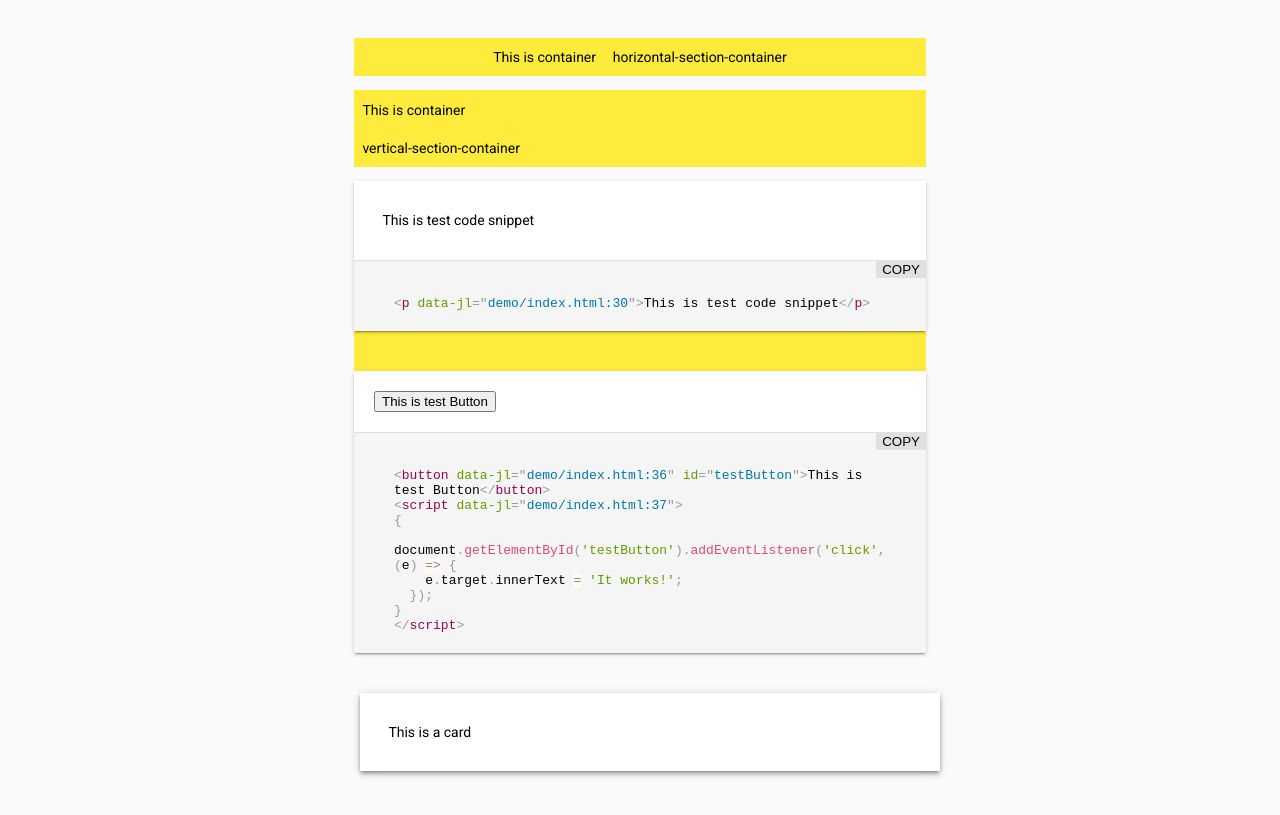
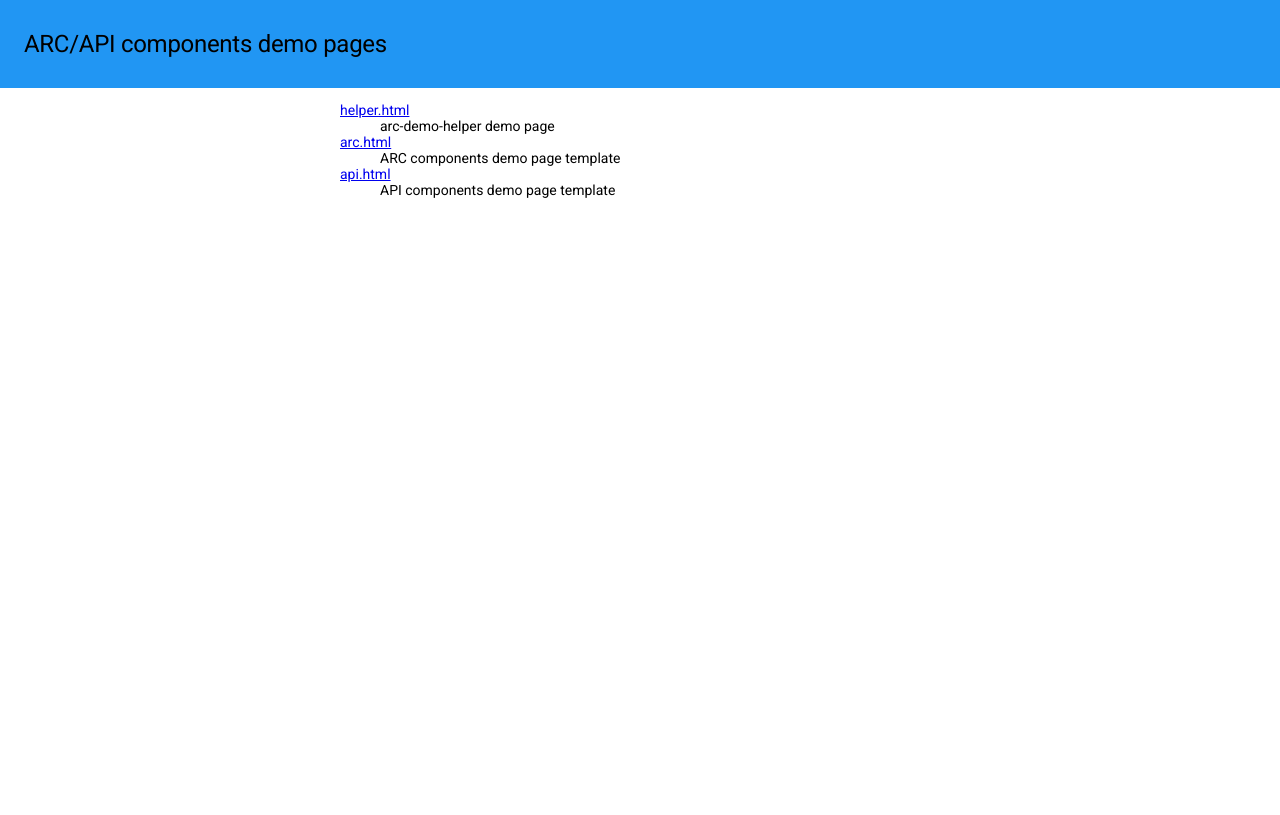
Before and after one commit to arc-archive/arc-demo-helper, a website with bundled scripts: page demo/index.html in a window 1280 px wide. Built offline with nearby package versions, Linux system fonts and the light colour scheme.

Commit message:
docs: replacing demo index page with listing of demo pages

```diff
--- a/demo/index.html
+++ b/demo/index.html
@@ -2,53 +2,24 @@
 <html lang="en-GB">
 <head>
   <meta charset="utf-8">
-  <style>
-    p {
-      margin: 0.8em 0.6em;
-    }
+  <meta name="viewport" content="width=device-width, minimum-scale=1, initial-scale=1, user-scalable=yes">
+  <title>ARC/API demo pages</title>
+</head>
+<body class="styled">
+  <header>
+    <h1>ARC/API components demo pages</h1>
+  </header>
+  <section role="main" class="centered">
+    <dl>
+        <dt><a href="./helper.html">helper.html</a></dt>
+        <dd>arc-demo-helper demo page</dd>
 
-    .block {
-      margin: 1em;
-      background-color: #FFEB3B;
-    }
-  </style>
-</head>
-<body>
-  <section class="centered">
-    <div class="block horizontal-section-container">
-      <p>This is container</p>
-      <p>horizontal-section-container</p>
-    </div>
-    <div class="block vertical-section-container">
-      <p>This is container</p>
-      <p>vertical-section-container</p>
-    </div>
+        <dt><a href="./arc.html">arc.html</a></dt>
+        <dd>ARC components demo page template</dd>
 
-    <div class="block">
-      <arc-demo-helper>
-        <template>
-          <p>This is test code snippet</p>
-        </template>
-      </arc-demo-helper>
-
-      <arc-demo-helper>
-        <template>
-          <button id="testButton">This is test Button</button>
-          <script>
-          {
-            document.getElementById('testButton').addEventListener('click', (e) => {
-              e.target.innerText = 'It works!';
-            });
-          }
-          </script>
-        </template>
-      </arc-demo-helper>
-    </div>
-
-    <section class="card">
-      <p>This is a card</p>
-    </div>
-
+        <dt><a href="./api.html">api.html</a></dt>
+        <dd>API components demo page template</dd>
+    </dl>
   </section>
 
   <script type="module" src="../arc-demo-helper.js"></script>
```
Also changed, not shown: demo/helper.html (added, +58 -0 lines).
